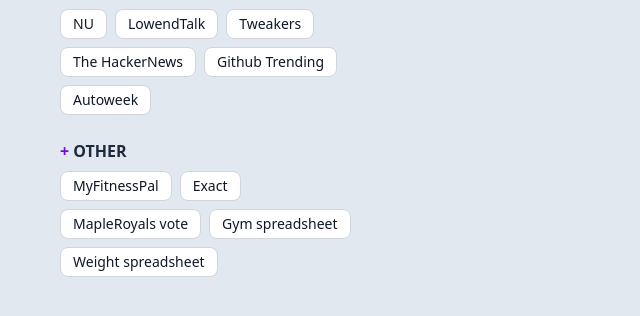
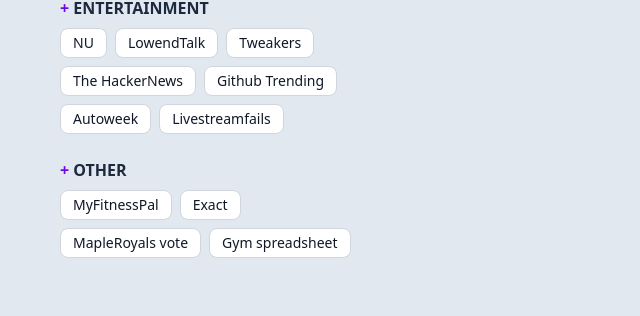
Before and after one commit to Quintenps/Startpagev3, a SvelteKit app: page / in a window 1280 px wide. Shown: the part 384-700 px from the top of the page, without its empty margins (100-740 px from the left). Built offline with nearby package versions, Linux system fonts and the light colour scheme; no server answers.

Commit message:
Update StartPageConfig.ts

```diff
--- a/src/StartPageConfig.ts
+++ b/src/StartPageConfig.ts
@@ -18,13 +18,13 @@
         { url: "//news.ycombinator.com", title: "The HackerNews" },
         { url: "//github.com/trending", title: "Github Trending" },
         { url: "//www.autoweek.nl/", title: "Autoweek" },
+        { url: "//livestreamfails.com/", title: "Livestreamfails" },
       ],
       other: [
         { url: "//www.myfitnesspal.com/food/diary", title: "MyFitnessPal" },
         { url: "//start.exactonline.nl/", title: "Exact" },
         { url: "//royals.ms/vote", title: "MapleRoyals vote" },
-        { url: "https://docs.google.com/spreadsheets/d/1q40bD2me8TKLovc9tysyQSGxRtEP6k2OlTT6EWdvtSc/edit?gid=0#gid=0", title: "Gym spreadsheet" },
-        { url: "https://docs.google.com/spreadsheets/d/1McUoEBz7u_4frvzBbh9TswtZPaoVE4q9UdcOYIY7tNs/edit?usp=drive_link", title: "Weight spreadsheet" },
+        { url: "https://docs.google.com/spreadsheets/d/1q40bD2me8TKLovc9tysyQSGxRtEP6k2OlTT6EWdvtSc/edit?gid=0#gid=0", title: "Gym spreadsheet" }
       ]
     };
   }
```
